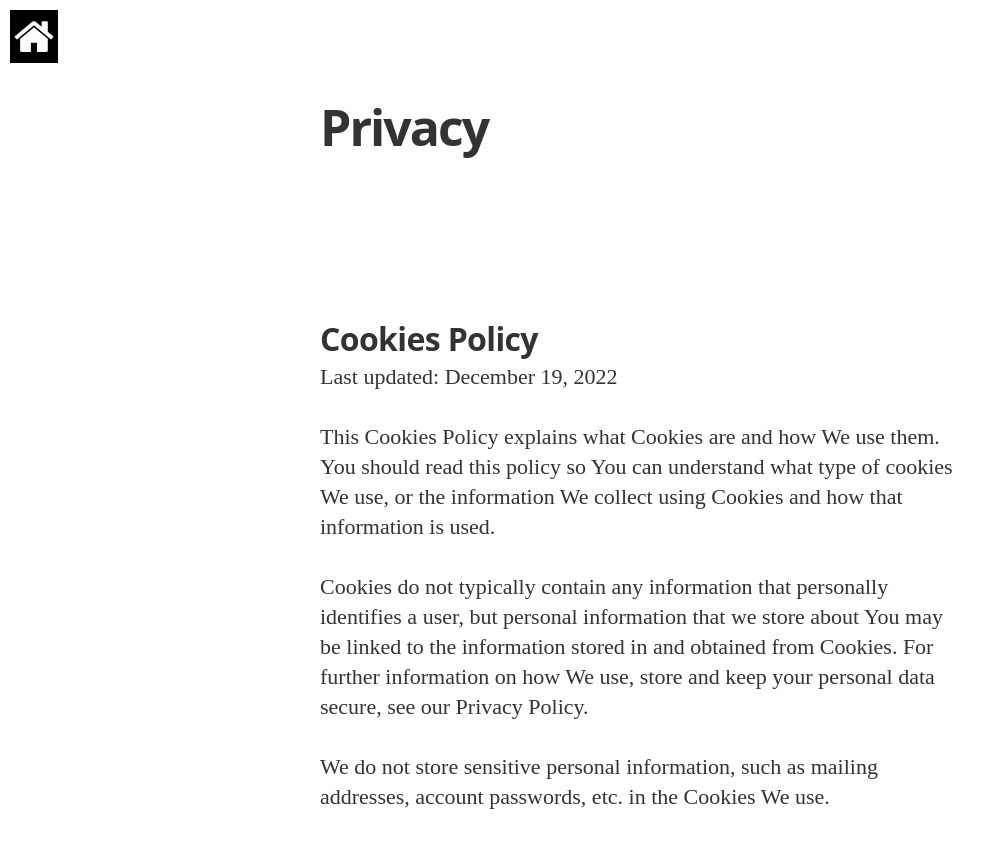
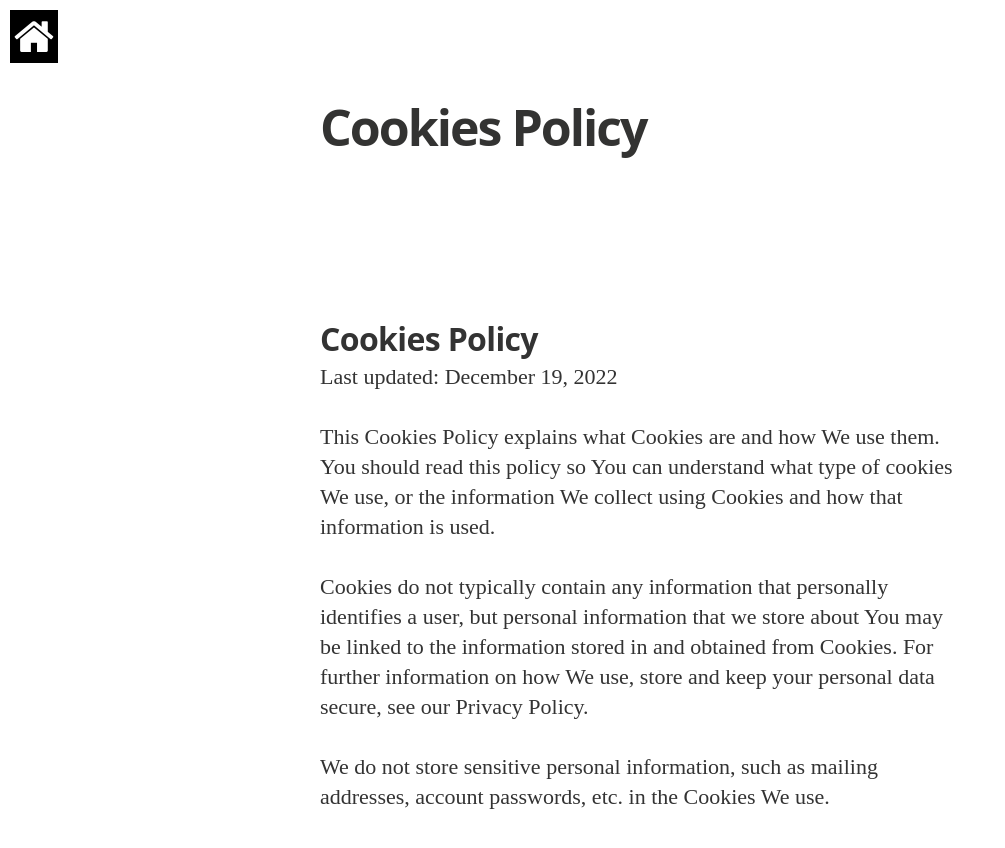
Before and after one commit to hannesvdvreken/hannesvdvreken.github.io, a Jekyll site: the page built from privacy.md, in a window 1280 px wide and 900 px high. Shown: the top 848 px of the window, without its empty margins (0-1005 px from the left). Built offline with Jekyll 4.4.1, drawn with Linux system fonts in a browser that asks for light colours; nearby versions of some CDN libraries; some web fonts are replaced.

Commit message:
Change url

```diff
--- a/privacy.md
+++ b/privacy.md
@@ -1,7 +1,7 @@
 ---
 layout: page
-title: Privacy
-permalink: /privacy
+title: Cookies Policy
+permalink: /our-cookies-policy
 ---
 
 # Cookies Policy
```
